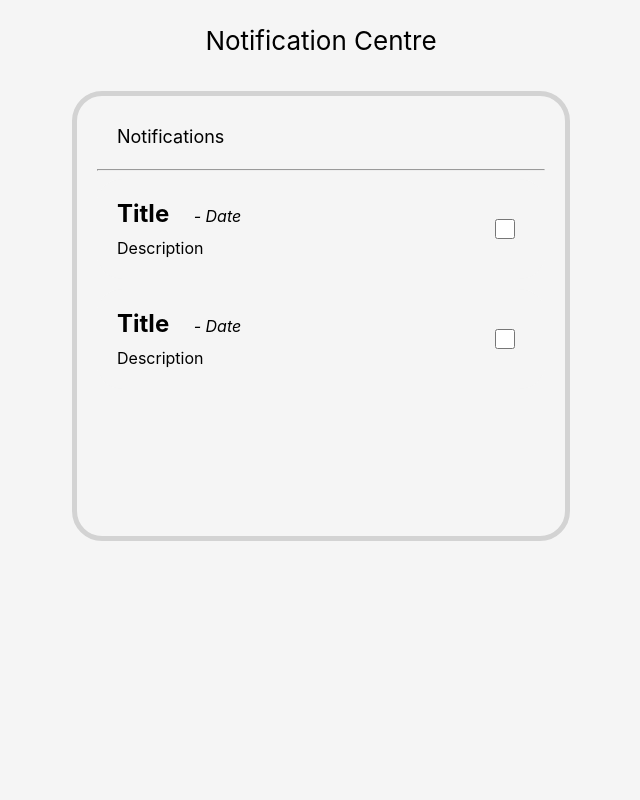
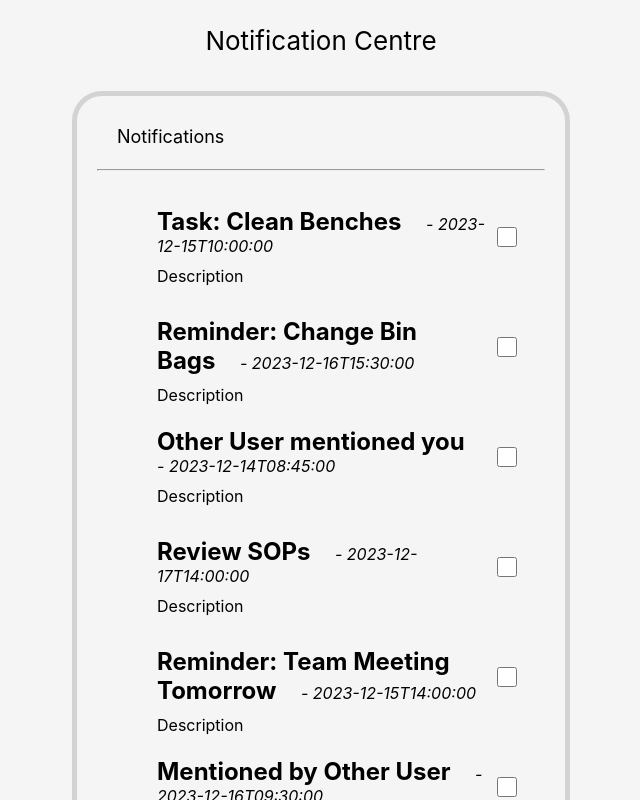
Before and after one commit to FluxOblivion/CompoundNotifications, a React (Create React App) app in the folder compound-eval/: page / in a window 1280 px wide. Shown: the top 800 px of the page, without its empty margins (319-959 px from the left). Built offline with nearby package versions, Linux system fonts and the light colour scheme.

Commit message:
Sample notifications now populating list

```diff
--- a/compound-eval/src/component/notificationPanel.tsx
+++ b/compound-eval/src/component/notificationPanel.tsx
@@ -4,10 +4,8 @@ import './notificationPanel.css';
 import { notifications } from './sample-notifications.ts';
 
 // Pass prop 'notification: IUserNotification' later
-function NotificationObject(read) {
+function NotificationObject({ title, description, notificationDate }) {
     const [checked, setChecked] = React.useState(false);
-
-    console.log('sample notifications: ', notifications);
 
     // const notifications.map()
 
@@ -19,7 +17,7 @@ function NotificationObject(read) {
         <li className="notification-object">
             <div className="n-content">
                 <span className="n-header">
-                    <b>Title</b><i> - Date</i>
+                    <b>{title}</b><i> - {notificationDate}</i>
                 </span>
                 <div>Description</div>
             </div>
@@ -37,6 +35,17 @@ function NotificationObject(read) {
 export default function NotificationPanel() {
     const [value, setValue] = React.useState(0);
 
+    console.log('sample notifications: ', notifications);
+
+    const notificationList = notifications.map(item =>
+        <NotificationObject
+            key={item.userNotificationId}
+            title={item.title}
+            description={item.description}
+            notificationDate={item.notificationDate}
+        />
+    );
+
 
     const handleChange = (event: React.SyntheticEvent, newValue: number) => {
         setValue(newValue);
@@ -49,7 +58,7 @@ export default function NotificationPanel() {
     };
 
     return (
-        <ul className="notification-panel">
+        <div className="notification-panel">
             <div className="p-header">
                 <span>Notifications</span>
 
@@ -62,10 +71,9 @@ export default function NotificationPanel() {
                 />
             </div> */}
             <hr />
-            <div>
-                <NotificationObject />
-                <NotificationObject />
-            </div>
-        </ul>
+            <ul>
+                {notificationList}
+            </ul>
+        </div>
     );
 }
```
